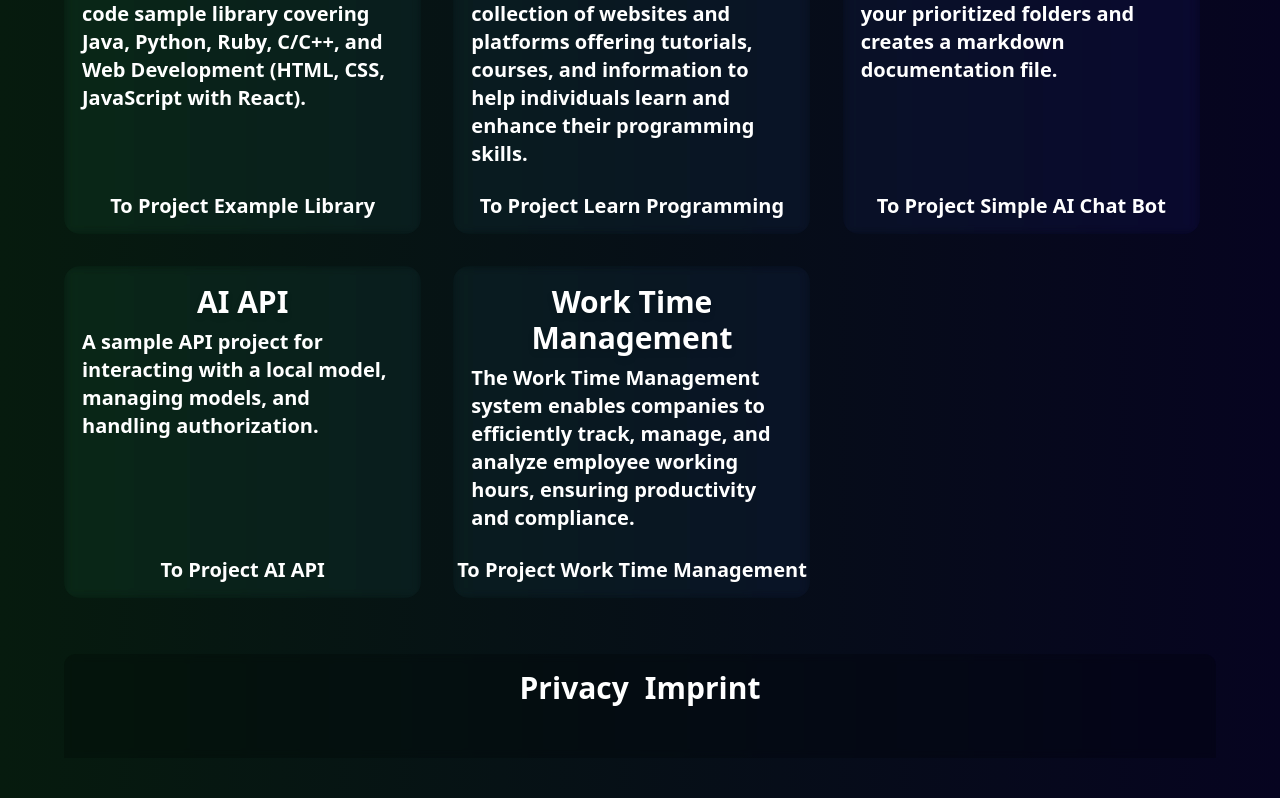
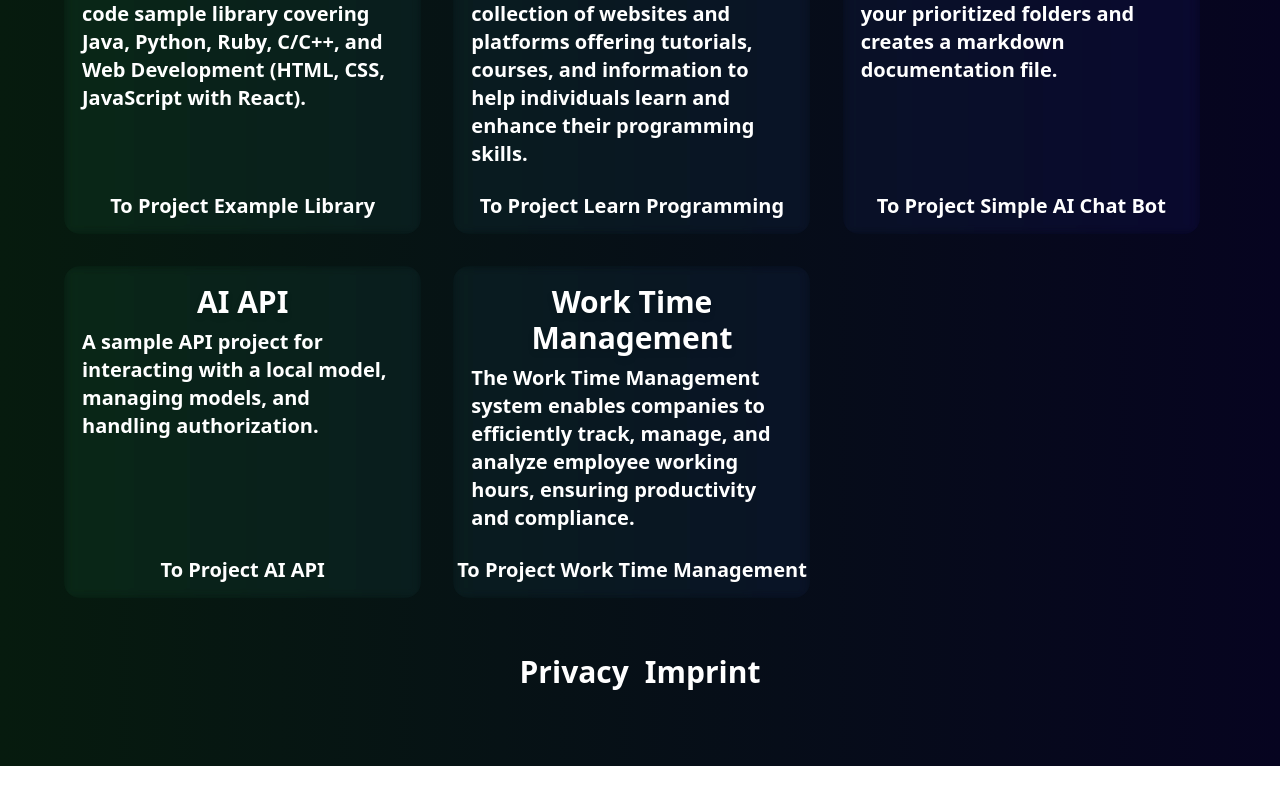
Before and after one commit to tomdevtech/Project-Website, a React (Vite) app: page / in a window 1280 px wide. Shown: the part 2014-2812 px from the top of the page. After the commit the page ends 2780 px from the top, so only its background shows below. Built offline with nearby package versions, Linux system fonts and the light colour scheme; the HTML template or start-up script is replaced by a standard one.

Commit message:
Updated Privacy and Imprint and added English Version.

```diff
--- a/src/App.css
+++ b/src/App.css
@@ -17,7 +17,7 @@
 }
 
 .footer {
-  @apply inset-x-0 bottom-0 text-center text-2xl md:text-3xl text-white font-sans font-semibold space-x-4 lg:mt-5 backdrop-blur-sm bg-black/20 p-4 rounded-t-xl;
+  @apply inset-x-0 bottom-0 text-center text-2xl md:text-3xl text-white font-sans font-semibold space-x-4 lg:mt-5;
 }
 
 .footerElement {
--- a/src/context/LanguageContext.tsx
+++ b/src/context/LanguageContext.tsx
@@ -16,7 +16,8 @@ export const LanguageProvider: React.FC<{ children: ReactNode }> = ({ children }
     return (savedLanguage === 'en' || savedLanguage === 'de') ? savedLanguage : 'en';
   });
 
-  const setLanguage = (newLanguage: Language) => {
+  const setLanguage = () => {
+    const newLanguage = language === 'de' ? 'en' : 'de';
     setLanguageState(newLanguage);
     localStorage.setItem('language', newLanguage);
   };
@@ -25,7 +26,7 @@ export const LanguageProvider: React.FC<{ children: ReactNode }> = ({ children }
   useEffect(() => {
     const browserLang = navigator.language.toLowerCase();
     if (!localStorage.getItem('language')) {
-      setLanguage(browserLang.startsWith('de') ? 'de' : 'en');
+      setLanguageState(browserLang.startsWith('de') ? 'de' : 'en');
     }
   }, []);
 
```
